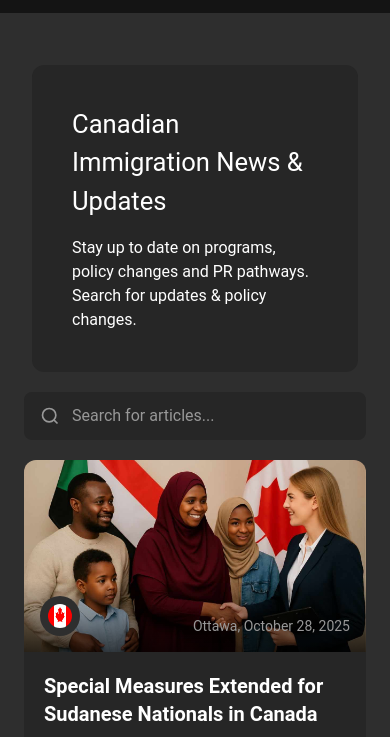
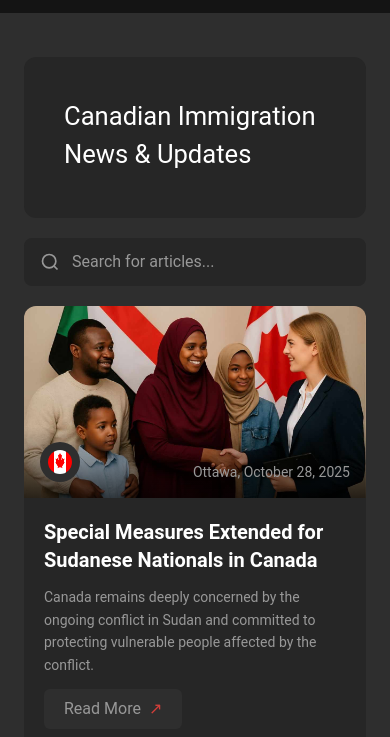
Before and after one commit to johnloser-lwi/bcit-maple-path, a website: page blog.html in a window 390 px wide. Shown: the part 51-788 px from the top of the page. Drawn offline with Linux system fonts and the light colour scheme.

Commit message:
fix small screen subtitle

```diff
--- a/blog.html
+++ b/blog.html
@@ -13,9 +13,9 @@
     <div id="header-template"></div>
     <main class="blog-main">
       <!-- Page Header -->
-      <section class="flex flex-col gap-3 m-8">
+      <section class="flex flex-col gap-3 m-6 md:m-8">
         <h1 class="mb-1">Canadian Immigration News & Updates</h1>
-        <p>Stay up to date on programs, policy changes and PR pathways. Search for updates & policy changes.</p>
+        <p class="hidden md:block">Stay up to date on programs, policy changes and PR pathways. Search for updates & policy changes.</p>
       </section>
 
       <!-- Main Content Area -->
```
Also changed, not shown: css/output.css.
